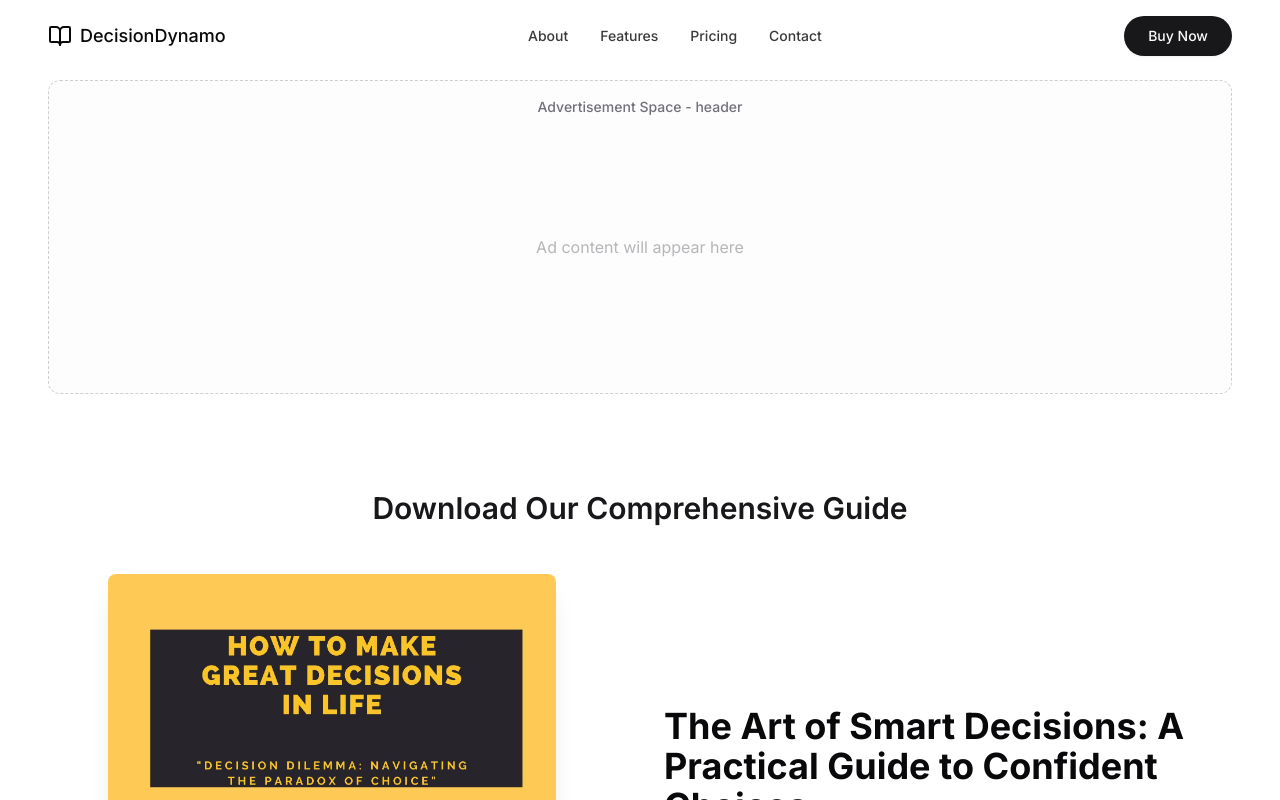
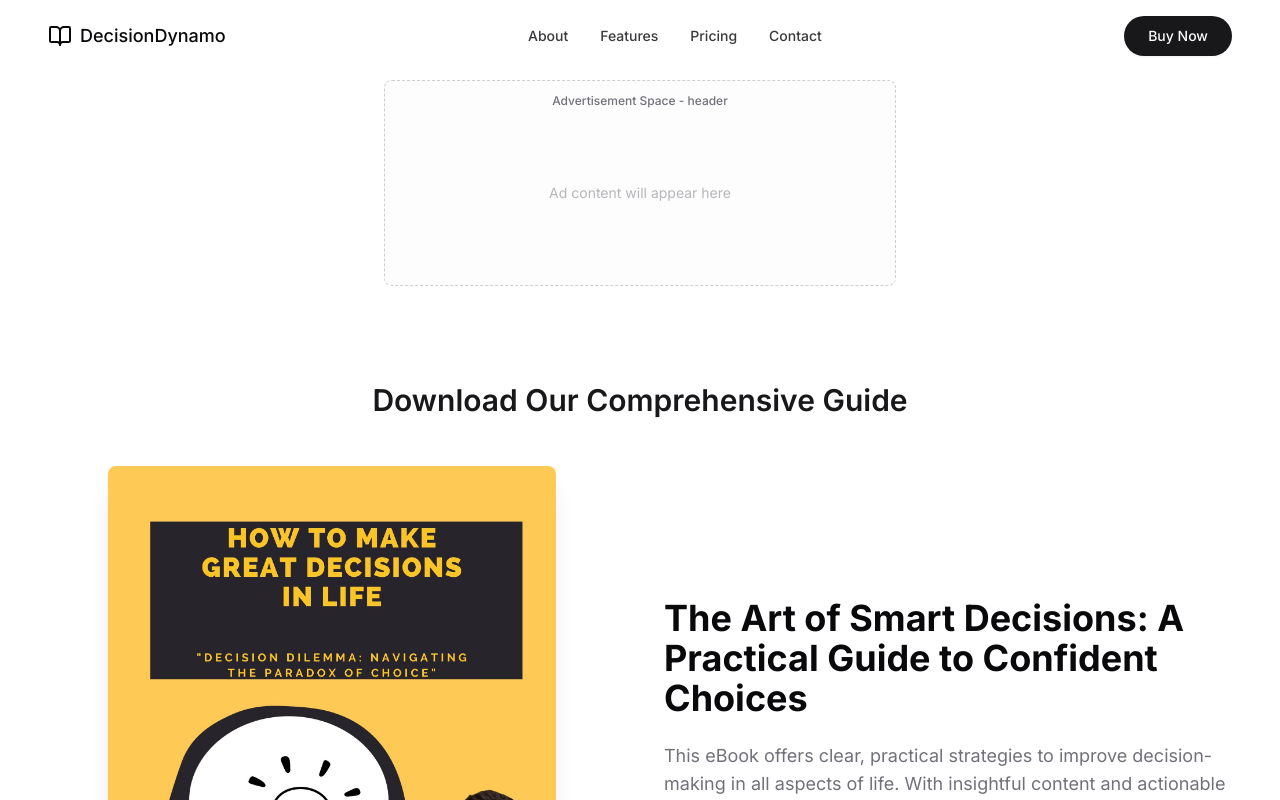
Before and after one commit to Vaishnavi222-cmd/ebook-decision-dynamo, a React (Vite) app: page / in a window 1280 px wide. Shown: the top 800 px of the page. Built offline with nearby package versions, Linux system fonts and the light colour scheme.

Commit message:
Decrease ad container size
This commit reduces the container size of the ad spaces.

```diff
--- a/src/components/AdSpace.tsx
+++ b/src/components/AdSpace.tsx
@@ -1,5 +1,5 @@
 
-import React, { useRef } from "react";
+import React from "react";
 import Container from "./ui/container";
 import { cn } from "@/lib/utils";
 
@@ -12,32 +12,25 @@ const AdSpace: React.FC<AdSpaceProps> = ({
   className,
   position = "middle"
 }) => {
-  const adRef = useRef<HTMLDivElement>(null);
-
   return (
-    <section className={cn("py-4", className)}>
+    <section className={cn("py-2", className)}>
       <Container>
         <div
           className={cn(
-            "w-full mx-auto overflow-hidden rounded-xl border border-dashed border-primary/20 p-4 text-center bg-secondary/20",
+            "mx-auto overflow-hidden rounded-lg border border-dashed border-primary/20 p-3 text-center bg-secondary/20",
             {
-              "max-w-3xl": position === "middle",
-              "max-w-full": position === "top" || position === "bottom" || position === "header"
+              "max-w-md": position === "middle",
+              "max-w-lg": position === "top" || position === "bottom" || position === "header"
             }
           )}
         >
-          <div className="text-muted-foreground text-sm font-medium">
+          <div className="text-muted-foreground text-xs font-medium mb-1">
             Advertisement Space - {position}
           </div>
           <div
-            ref={adRef}
-            className="min-h-[260px] flex items-center justify-center relative"
-            style={{
-              overflow: 'hidden',
-              position: 'relative'
-            }}
+            className="h-40 flex items-center justify-center"
           >
-            <span className="text-muted-foreground/50">Ad content will appear here</span>
+            <span className="text-muted-foreground/50 text-sm">Ad content will appear here</span>
           </div>
         </div>
       </Container>
```
